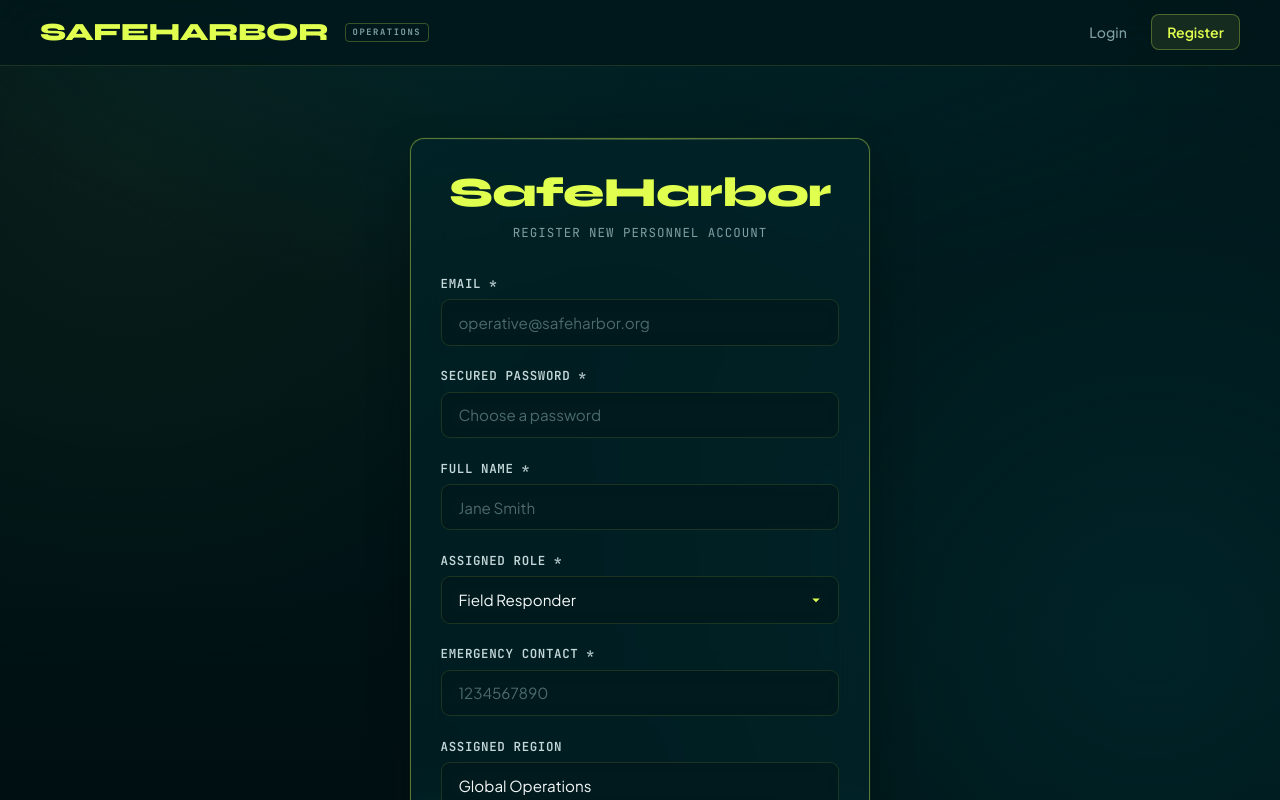
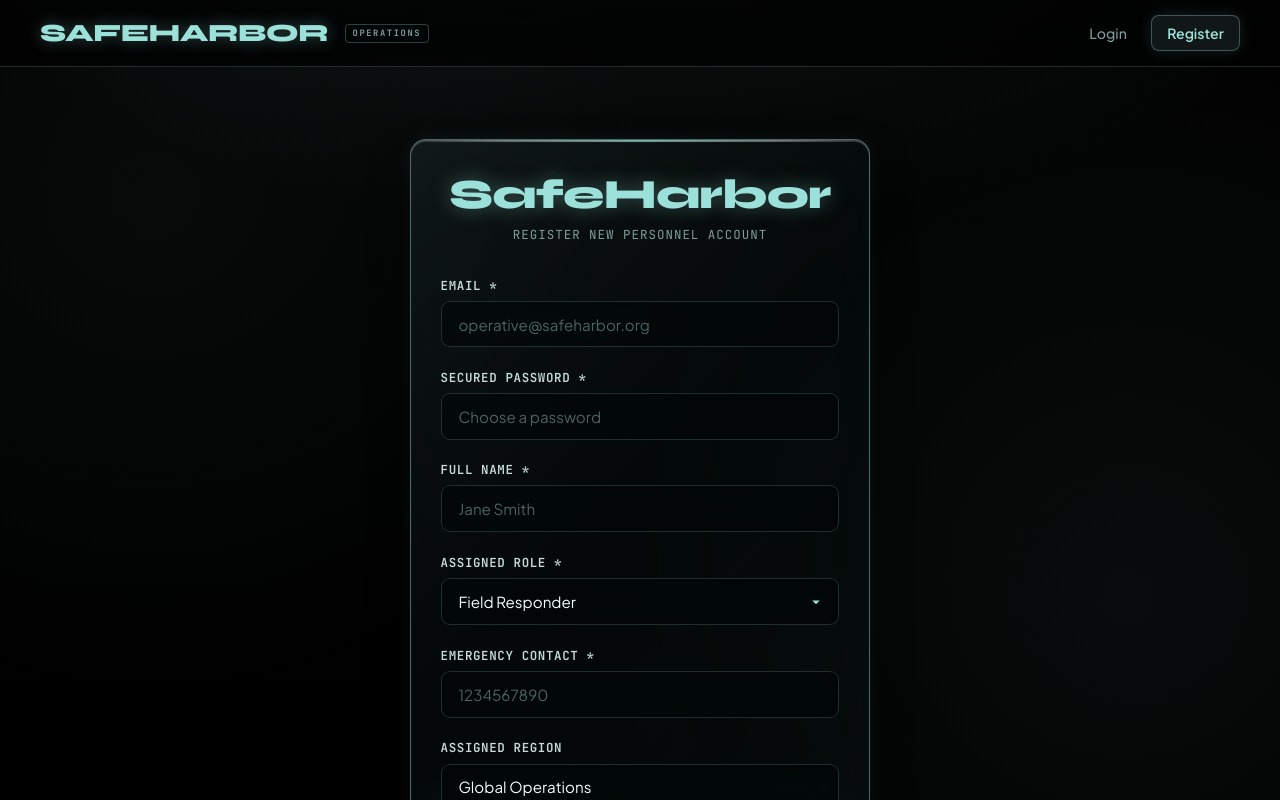
Before and after one commit to harivarman-007/Safeharbor, a React (Vite) app: page /register in a window 1280 px wide. Shown: the top 800 px of the page. Built offline with nearby package versions, Linux system fonts and the light colour scheme.

Commit message:
style: apply Onyx (#020202) and Turquoise (#9BE1D9) light-binding optical glassic theme

```diff
--- a/src/index.css
+++ b/src/index.css
@@ -1,11 +1,18 @@
 /* ==========================================================================
-   SAFEHARBOR DESIGN SYSTEM — ECLIPSE & VOLT GLASSIC
-   Eclipse: #00272B (CMYK: 100, 9, 0, 83 | RGB: 0, 39, 43)
-   Volt:    #E0FF4F (CMYK: 12, 0, 69, 0  | RGB: 224, 255, 79)
+   SAFEHARBOR DESIGN SYSTEM — ONYX & TURQUOISE OPTICAL GLASSIC
+   Onyx:       #020202 (CMYK: 0, 0, 0, 99  | RGB: 2, 2, 2)
+   Turquoise:  #9BE1D9 (CMYK: 32, 0, 4, 12 | RGB: 155, 225, 217)
+
+   Aesthetic:
+     - Pure Onyx Deep Canvas with Optical Light-Binding Prismatic Gradients
+     - Smooth Refractive Glass Panels that Bind & Bend Light
+     - Multi-layer Specular Caustic Edges & Frosted Diffusion (blur: 24px)
+
    Typography:
      - Titles: Winked Bond (fallbacks: Syne, Space Grotesk)
      - Very Small Lines: Jedira (fallbacks: JetBrains Mono, Space Mono)
-     - Body / Others: Nohemi & Lecturis (fallbacks: Plus Jakarta Sans)
+     - Body / Controls: Nohemi & Lecturis (fallbacks: Plus Jakarta Sans)
+
    Layout: Balanced Symmetrical Architecture
    Status: Clean Minimalist Typographic Indicators (No Pill Capsules / No AI Slop)
    ========================================================================== */
@@ -40,38 +47,40 @@
 }
 
 :root {
-  /* Brand Palette */
-  --eclipse: #00272B;
-  --eclipse-darker: #00171A;
-  --eclipse-deep: #001012;
-  --eclipse-elevated: #00363B;
-  --eclipse-surface: rgba(0, 39, 43, 0.62);
+  /* Onyx Base Palette */
+  --onyx: #020202;
+  --onyx-rgb: 2, 2, 2;
+  --onyx-deep: #000000;
+  --onyx-elevated: #070B0B;
+  --onyx-surface: rgba(4, 9, 9, 0.72);
 
-  --volt: #E0FF4F;
-  --volt-rgb: 224, 255, 79;
-  --volt-glow: rgba(224, 255, 79, 0.35);
-  --volt-subtle: rgba(224, 255, 79, 0.08);
-  --volt-border: rgba(224, 255, 79, 0.22);
-  --volt-hover: #e8ff70;
+  /* Turquoise Luminous Accent */
+  --turquoise: #9BE1D9;
+  --turquoise-rgb: 155, 225, 217;
+  --turquoise-glow: rgba(155, 225, 217, 0.4);
+  --turquoise-subtle: rgba(155, 225, 217, 0.08);
+  --turquoise-border: rgba(155, 225, 217, 0.22);
+  --turquoise-hover: #b4eee7;
+  --primary-color: #9BE1D9;
 
-  /* Semantic Accents */
-  --danger: #FF6666;
-  --danger-glow: rgba(255, 102, 102, 0.35);
-  --warning: #FFD25F;
-  --warning-glow: rgba(255, 210, 95, 0.35);
-  --info: #6CE5E8;
-  --info-glow: rgba(108, 229, 232, 0.35);
-  --success: #E0FF4F;
+  /* Semantic Highlights */
+  --danger: #FF6B6B;
+  --danger-glow: rgba(255, 107, 107, 0.35);
+  --warning: #FFD166;
+  --warning-glow: rgba(255, 209, 102, 0.35);
+  --info: #6EEBFF;
+  --info-glow: rgba(110, 235, 255, 0.35);
+  --success: #9BE1D9;
 
-  /* Glassic Properties */
-  --glass-bg: rgba(0, 39, 43, 0.58);
-  --glass-bg-hover: rgba(0, 48, 53, 0.72);
-  --glass-border: rgba(224, 255, 79, 0.12);
-  --glass-border-focus: rgba(224, 255, 79, 0.4);
+  /* Light-Binding Optical Glassic Properties */
+  --glass-bg: linear-gradient(135deg, rgba(155, 225, 217, 0.08) 0%, rgba(6, 12, 12, 0.65) 45%, rgba(155, 225, 217, 0.03) 100%);
+  --glass-bg-hover: linear-gradient(135deg, rgba(155, 225, 217, 0.12) 0%, rgba(8, 15, 15, 0.75) 45%, rgba(155, 225, 217, 0.06) 100%);
+  --glass-border: rgba(155, 225, 217, 0.18);
+  --glass-border-focus: rgba(155, 225, 217, 0.45);
   --glass-border-subtle: rgba(255, 255, 255, 0.06);
-  --glass-sheen: inset 0 1px 0 0 rgba(255, 255, 255, 0.08);
-  --glass-shadow: 0 20px 45px -10px rgba(0, 12, 14, 0.65), 0 0 1px 1px rgba(224, 255, 79, 0.05);
-  --glass-shadow-hover: 0 24px 50px -8px rgba(0, 12, 14, 0.8), 0 0 20px -2px rgba(224, 255, 79, 0.12);
+  --glass-sheen: inset 0 1.5px 1px 0 rgba(255, 255, 255, 0.22), inset 0 -1px 1px 0 rgba(155, 225, 217, 0.12);
+  --glass-shadow: 0 20px 48px -12px rgba(0, 0, 0, 0.9), 0 0 20px -3px rgba(155, 225, 217, 0.1);
+  --glass-shadow-hover: 0 28px 56px -10px rgba(0, 0, 0, 0.95), 0 0 32px 0px rgba(155, 225, 217, 0.24);
 
   /* Typography Stacks */
   --font-title: 'Winked Bond', 'Wicked Bond', 'Syne', 'Space Grotesk', system-ui, sans-serif;
@@ -79,17 +88,17 @@
   --font-body: 'Nohemi', 'Lecturis', 'Plus Jakarta Sans', system-ui, sans-serif;
 
   /* Text Colors */
-  --text-main: #F3F8F8;
-  --text-secondary: #C4D7D9;
-  --text-muted: #7E9FA2;
-  --text-dim: #4B6B6E;
+  --text-main: #F5FAFA;
+  --text-secondary: #C8DDDB;
+  --text-muted: #7E9C9A;
+  --text-dim: #4B6361;
 
-  /* Transitions */
+  /* Smooth Optical Transitions */
   --transition-fast: 0.16s cubic-bezier(0.16, 1, 0.3, 1);
   --transition-normal: 0.28s cubic-bezier(0.16, 1, 0.3, 1);
 }
 
-/* --- Reset & Base --- */
+/* --- Reset & Base Canvas --- */
 *, *::before, *::after {
   box-sizing: border-box;
   margin: 0;
@@ -99,12 +108,12 @@
 html, body, #root {
   min-height: 100%;
   font-family: var(--font-body);
-  background-color: var(--eclipse-darker);
+  background-color: var(--onyx);
   background-image:
-    radial-gradient(ellipse 90% 70% at 50% -10%, rgba(0, 54, 59, 0.5) 0%, transparent 70%),
-    radial-gradient(circle at 10% 20%, rgba(224, 255, 79, 0.04) 0%, transparent 40%),
-    radial-gradient(circle at 90% 80%, rgba(0, 48, 53, 0.6) 0%, transparent 50%),
-    linear-gradient(180deg, var(--eclipse-darker) 0%, var(--eclipse-deep) 100%);
+    radial-gradient(ellipse 85% 65% at 50% -15%, rgba(155, 225, 217, 0.09) 0%, transparent 68%),
+    radial-gradient(circle at 12% 25%, rgba(155, 225, 217, 0.04) 0%, transparent 40%),
+    radial-gradient(circle at 88% 75%, rgba(155, 225, 217, 0.05) 0%, transparent 45%),
+    linear-gradient(180deg, #020202 0%, #000000 100%);
   background-attachment: fixed;
   color: var(--text-main);
   overflow-x: hidden;
@@ -126,34 +135,37 @@ html, body, #root {
   margin: 0 auto;
 }
 
-/* --- Glassic Panel Styling --- */
+/* --- Transparent Light-Binding Glass Panel --- */
 .glass-panel {
   background: var(--glass-bg);
-  backdrop-filter: blur(18px);
-  -webkit-backdrop-filter: blur(18px);
+  backdrop-filter: blur(24px) saturate(190%);
+  -webkit-backdrop-filter: blur(24px) saturate(190%);
   border: 1px solid var(--glass-border);
-  border-radius: 14px;
+  border-radius: 16px;
   padding: 1.85rem;
-  box-shadow: var(--glass-shadow);
-  transition: transform var(--transition-normal), box-shadow var(--transition-normal), border-color var(--transition-normal);
+  box-shadow: var(--glass-sheen), var(--glass-shadow);
+  transition: transform var(--transition-normal), box-shadow var(--transition-normal), border-color var(--transition-normal), background var(--transition-normal);
   position: relative;
   overflow: hidden;
 }
 
+/* Specular light-bending edge highlight */
 .glass-panel::before {
   content: '';
   position: absolute;
   top: 0;
   left: 0;
   right: 0;
-  height: 1px;
-  background: linear-gradient(90deg, transparent 0%, rgba(255, 255, 255, 0.12) 30%, rgba(224, 255, 79, 0.25) 50%, rgba(255, 255, 255, 0.12) 70%, transparent 100%);
+  height: 1.5px;
+  background: linear-gradient(90deg, transparent 0%, rgba(255, 255, 255, 0.28) 20%, rgba(155, 225, 217, 0.65) 50%, rgba(255, 255, 255, 0.28) 80%, transparent 100%);
   pointer-events: none;
 }
 
 .glass-panel:hover {
-  border-color: rgba(224, 255, 79, 0.22);
-  box-shadow: var(--glass-shadow-hover);
+  background: var(--glass-bg-hover);
+  border-color: rgba(155, 225, 217, 0.38);
+  box-shadow: var(--glass-sheen), var(--glass-shadow-hover);
+  transform: translateY(-2px);
 }
 
 /* --- Typography --- */
@@ -167,9 +179,9 @@ h1, h2, h3, h4, h5, h6 {
 }
 
 h1 {
-  font-size: 2.4rem;
+  font-size: 2.45rem;
   font-weight: 800;
-  background: linear-gradient(135deg, #FFFFFF 0%, #E8F2F2 40%, var(--volt) 100%);
+  background: linear-gradient(135deg, #FFFFFF 0%, #D8F2EF 40%, var(--turquoise) 100%);
   -webkit-background-clip: text;
   -webkit-text-fill-color: transparent;
 }
@@ -205,7 +217,7 @@ p {
 .dashboard-header p {
   font-family: var(--font-small);
   font-size: 0.8rem;
-  letter-spacing: 0.06em;
+  letter-spacing: 0.08em;
   text-transform: uppercase;
   color: var(--text-muted);
   margin-top: 0.35rem;
@@ -216,7 +228,7 @@ p {
   display: grid;
   grid-template-columns: repeat(4, 1fr);
   gap: 1.5rem;
-  margin-bottom: 2rem;
+  margin-bottom: 2.25rem;
 }
 
 @media (max-width: 1080px) {
@@ -232,12 +244,11 @@ p {
 }
 
 .stat-card {
-  padding: 1.6rem;
+  padding: 1.65rem;
   display: flex;
   flex-direction: column;
   justify-content: space-between;
-  min-height: 140px;
-  border: 1px solid var(--glass-border);
+  min-height: 142px;
 }
 
 .stat-card::after {
@@ -245,10 +256,11 @@ p {
   position: absolute;
   bottom: 0;
   left: 0;
-  width: 36px;
+  width: 40px;
   height: 2px;
-  background: var(--volt);
-  opacity: 0.8;
+  background: var(--turquoise);
+  opacity: 0.85;
+  box-shadow: 0 0 10px var(--turquoise);
   transition: width var(--transition-normal);
 }
 
@@ -268,10 +280,11 @@ p {
 
 .stat-card-value {
   font-family: var(--font-title);
-  font-size: 2.75rem;
+  font-size: 2.85rem;
   font-weight: 800;
   line-height: 1;
-  color: var(--volt);
+  color: var(--turquoise);
+  text-shadow: 0 0 20px rgba(155, 225, 217, 0.25);
   letter-spacing: -0.03em;
   margin: 0.35rem 0;
 }
@@ -302,10 +315,10 @@ p {
   display: flex;
   justify-content: space-between;
   align-items: center;
-  padding: 0.9rem 2.5rem;
-  background: rgba(0, 23, 26, 0.78);
-  backdrop-filter: blur(20px);
-  -webkit-backdrop-filter: blur(20px);
+  padding: 0.95rem 2.5rem;
+  background: rgba(2, 2, 2, 0.78);
+  backdrop-filter: blur(24px) saturate(180%);
+  -webkit-backdrop-filter: blur(24px) saturate(180%);
   border-bottom: 1px solid var(--glass-border);
   position: sticky;
   top: 0;
@@ -321,9 +334,10 @@ p {
   font-weight: 800;
   font-size: 1.55rem;
   letter-spacing: -0.02em;
-  color: var(--volt);
+  color: var(--turquoise);
   text-transform: uppercase;
   position: relative;
+  text-shadow: 0 0 16px rgba(155, 225, 217, 0.35);
 }
 
 .navbar-brand::after {
@@ -334,7 +348,7 @@ p {
   color: var(--text-muted);
   margin-left: 0.4rem;
   padding: 0.15rem 0.4rem;
-  border: 1px solid rgba(224, 255, 79, 0.25);
+  border: 1px solid rgba(155, 225, 217, 0.28);
   border-radius: 4px;
 }
 
@@ -358,15 +372,16 @@ p {
 
 .nav-link:hover {
   color: var(--text-main);
-  background: rgba(224, 255, 79, 0.05);
-  border-color: rgba(224, 255, 79, 0.1);
+  background: rgba(155, 225, 217, 0.06);
+  border-color: rgba(155, 225, 217, 0.15);
 }
 
 .nav-link.active {
-  color: var(--volt);
-  background: rgba(224, 255, 79, 0.09);
-  border-color: rgba(224, 255, 79, 0.28);
+  color: var(--turquoise);
+  background: rgba(155, 225, 217, 0.1);
+  border-color: rgba(155, 225, 217, 0.32);
   font-weight: 600;
+  box-shadow: 0 0 15px rgba(155, 225, 217, 0.15);
 }
 
 .navbar-user {
@@ -390,10 +405,10 @@ p {
 .user-role {
   font-family: var(--font-small);
   font-size: 0.68rem;
-  color: var(--volt);
+  color: var(--turquoise);
   text-transform: uppercase;
   letter-spacing: 0.08em;
-  opacity: 0.85;
+  opacity: 0.9;
 }
 
 /* --- Forms & Inputs --- */
@@ -421,14 +436,14 @@ select,
 textarea {
   width: 100%;
   padding: 0.8rem 1.05rem;
-  background: rgba(0, 23, 26, 0.7);
+  background: rgba(2, 6, 6, 0.72);
   border: 1px solid var(--glass-border);
   border-radius: 9px;
   color: var(--text-main);
   font-family: var(--font-body);
   font-size: 0.95rem;
   transition: all var(--transition-fast);
-  backdrop-filter: blur(10px);
+  backdrop-filter: blur(14px);
 }
 
 input::placeholder,
@@ -440,9 +455,9 @@ input:focus,
 select:focus,
 textarea:focus {
   outline: none;
-  border-color: var(--volt);
-  box-shadow: 0 0 0 3px rgba(224, 255, 79, 0.18);
-  background: rgba(0, 30, 34, 0.9);
+  border-color: var(--turquoise);
+  box-shadow: 0 0 0 3px rgba(155, 225, 217, 0.22);
+  background: rgba(4, 10, 10, 0.92);
 }
 
 select {
@@ -454,7 +469,7 @@ select {
 }
 
 select option {
-  background-color: var(--eclipse);
+  background-color: #070B0B;
   color: var(--text-main);
 }
 
@@ -469,8 +484,8 @@ textarea {
   align-items: center;
   justify-content: center;
   gap: 0.5rem;
-  padding: 0.7rem 1.35rem;
-  border-radius: 8px;
+  padding: 0.7rem 1.4rem;
+  border-radius: 9px;
   font-family: var(--font-body);
   font-weight: 600;
   font-size: 0.9rem;
@@ -482,42 +497,43 @@ textarea {
 }
 
 .btn-primary {
-  background: var(--volt);
-  color: var(--eclipse-deep);
+  background: var(--turquoise);
+  color: var(--onyx-deep);
   font-weight: 700;
-  border-color: var(--volt);
-  box-shadow: 0 4px 16px rgba(224, 255, 79, 0.28);
+  border-color: var(--turquoise);
+  box-shadow: 0 4px 18px rgba(155, 225, 217, 0.32);
 }
 
 .btn-primary:hover:not(:disabled) {
-  background: var(--volt-hover);
-  border-color: var(--volt-hover);
+  background: var(--turquoise-hover);
+  border-color: var(--turquoise-hover);
   transform: translateY(-1px);
-  box-shadow: 0 6px 20px rgba(224, 255, 79, 0.4);
+  box-shadow: 0 6px 24px rgba(155, 225, 217, 0.48);
 }
 
 .btn-secondary {
-  background: rgba(224, 255, 79, 0.06);
+  background: rgba(155, 225, 217, 0.06);
   color: var(--text-main);
-  border-color: rgba(224, 255, 79, 0.2);
+  border-color: rgba(155, 225, 217, 0.22);
+  backdrop-filter: blur(10px);
 }
 
 .btn-secondary:hover:not(:disabled) {
-  background: rgba(224, 255, 79, 0.14);
-  color: var(--volt);
-  border-color: var(--volt);
+  background: rgba(155, 225, 217, 0.16);
+  color: var(--turquoise);
+  border-color: var(--turquoise);
 }
 
 .btn-danger {
-  background: rgba(255, 102, 102, 0.12);
+  background: rgba(255, 107, 107, 0.12);
   color: var(--danger);
-  border-color: rgba(255, 102, 102, 0.3);
+  border-color: rgba(255, 107, 107, 0.32);
 }
 
 .btn-danger:hover:not(:disabled) {
   background: var(--danger);
-  color: var(--eclipse-deep);
-  box-shadow: 0 4px 16px var(--danger-glow);
+  color: #000000;
+  box-shadow: 0 4px 18px var(--danger-glow);
 }
 
 .btn:disabled {
@@ -529,9 +545,10 @@ textarea {
 .table-container {
   overflow-x: auto;
   margin-top: 1.25rem;
-  border-radius: 12px;
+  border-radius: 14px;
   border: 1px solid var(--glass-border);
-  background: rgba(0, 23, 26, 0.45);
+  background: rgba(3, 8, 8, 0.55);
+  box-shadow: var(--glass-sheen);
 }
 
 table {
@@ -541,12 +558,12 @@ table {
 }
 
 th, td {
-  padding: 1rem 1.25rem;
+  padding: 1.05rem 1.25rem;
   font-size: 0.9rem;
 }
 
 th {
-  background: rgba(0, 18, 20, 0.6);
+  background: rgba(2, 4, 4, 0.7);
   font-family: var(--font-small);
   font-size: 0.72rem;
   font-weight: 600;
@@ -566,10 +583,10 @@ tr:last-child {
 }
 
 tbody tr:hover {
-  background: rgba(224, 255, 79, 0.03);
+  background: rgba(155, 225, 217, 0.04);
 }
 
-/* --- REMOVED COLOR PILLS: Refined Minimalist Status Typography --- */
+/* --- Refined Minimalist Status Typography (No AI Slop Color Pills) --- */
 .badge {
   display: inline-flex;
   align-items: center;
@@ -596,11 +613,11 @@ tbody tr:hover {
 }
 
 .badge-success {
-  color: var(--volt) !important;
+  color: var(--turquoise) !important;
 }
 .badge-success::before {
-  background: var(--volt);
-  box-shadow: 0 0 8px var(--volt);
+  background: var(--turquoise);
+  box-shadow: 0 0 8px var(--turquoise);
 }
 
 .badge-danger {
@@ -640,21 +657,21 @@ tbody tr:hover {
 .capacity-bar-fill {
   height: 100%;
   border-radius: 9999px;
-  background: linear-gradient(90deg, rgba(224, 255, 79, 0.6) 0%, var(--volt) 100%);
-  box-shadow: 0 0 8px var(--volt-glow);
+  background: linear-gradient(90deg, rgba(155, 225, 217, 0.55) 0%, var(--turquoise) 100%);
+  box-shadow: 0 0 10px var(--turquoise-glow);
   transition: width 0.5s ease-in-out;
 }
 
-/* --- Modals --- */
+/* --- Light-Binding Modals --- */
 .modal-overlay {
   position: fixed;
   top: 0;
   left: 0;
   width: 100%;
   height: 100%;
-  background: rgba(0, 16, 18, 0.85);
-  backdrop-filter: blur(14px);
-  -webkit-backdrop-filter: blur(14px);
+  background: rgba(0, 0, 0, 0.85);
+  backdrop-filter: blur(18px);
+  -webkit-backdrop-filter: blur(18px);
   display: flex;
   align-items: center;
   justify-content: center;
@@ -663,14 +680,14 @@ tbody tr:hover {
 }
 
 .modal-content {
-  background: var(--eclipse);
+  background: linear-gradient(135deg, rgba(155, 225, 217, 0.1) 0%, rgba(6, 12, 12, 0.85) 50%, rgba(155, 225, 217, 0.04) 100%);
   border: 1px solid var(--glass-border-focus);
-  border-radius: 16px;
+  border-radius: 18px;
   width: 90%;
   max-width: 600px;
   padding: 2.25rem;
   position: relative;
-  box-shadow: 0 30px 60px -12px rgba(0, 10, 12, 0.8), 0 0 30px -5px rgba(224, 255, 79, 0.12);
+  box-shadow: var(--glass-sheen), 0 35px 70px -15px rgba(0, 0, 0, 0.95), 0 0 35px -5px rgba(155, 225, 217, 0.2);
   animation: slideUp 0.3s cubic-bezier(0.16, 1, 0.3, 1);
 }
 
@@ -693,11 +710,11 @@ tbody tr:hover {
 }
 
 .modal-close-btn:hover {
-  background: rgba(224, 255, 79, 0.1);
-  color: var(--volt);
+  background: rgba(155, 225, 217, 0.12);
+  color: var(--turquoise);
 }
 
-/* --- Domain Chart: Vertical Columns with Volt Highlight --- */
+/* --- Domain Chart: Vertical Columns with Turquoise Caustic Highlight --- */
 .chart-container {
   margin-top: 0.5rem;
 }
@@ -727,16 +744,16 @@ tbody tr:hover {
   display: flex;
   flex-direction: column;
   justify-content: flex-end;
-  background: rgba(224, 255, 79, 0.04);
-  border: 1px solid rgba(224, 255, 79, 0.08);
+  background: rgba(155, 225, 217, 0.03);
+  border: 1px solid rgba(155, 225, 217, 0.1);
   border-radius: 6px 6px 0 0;
   overflow: hidden;
 }
 
 .chart-bar-fill {
   width: 100%;
-  background: linear-gradient(180deg, var(--volt) 0%, rgba(224, 255, 79, 0.45) 100%);
-  box-shadow: 0 -4px 12px rgba(224, 255, 79, 0.25);
+  background: linear-gradient(180deg, var(--turquoise) 0%, rgba(155, 225, 217, 0.35) 100%);
+  box-shadow: 0 -4px 14px rgba(155, 225, 217, 0.35);
   transition: height 0.5s cubic-bezier(0.16, 1, 0.3, 1);
   border-radius: 5px 5px 0 0;
 }
@@ -757,7 +774,7 @@ tbody tr:hover {
   font-family: var(--font-small);
   font-size: 0.85rem;
   font-weight: 600;
-  color: var(--volt);
+  color: var(--turquoise);
   text-align: center;
 }
 
@@ -828,7 +845,7 @@ tbody tr:hover {
 
 /* --- Error Notification & Toasts --- */
 .global-error-stack {
-  background: rgba(255, 102, 102, 0.08);
+  background: rgba(255, 107, 107, 0.08);
   border: 1px solid var(--danger);
   border-radius: 9px;
   padding: 1rem 1.25rem;
@@ -858,32 +875,33 @@ tbody tr:hover {
 
 .notification-toast {
   padding: 1rem 1.25rem;
-  border-radius: 10px;
-  box-shadow: 0 16px 32px rgba(0, 10, 12, 0.7);
+  border-radius: 12px;
+  box-shadow: 0 18px 36px rgba(0, 0, 0, 0.85);
   display: flex;
   justify-content: space-between;
   align-items: center;
   gap: 1rem;
   animation: slideInRight 0.3s cubic-bezier(0.16, 1, 0.3, 1);
-  backdrop-filter: blur(14px);
-  -webkit-backdrop-filter: blur(14px);
+  backdrop-filter: blur(18px);
+  -webkit-backdrop-filter: blur(18px);
   font-size: 0.9rem;
 }
 
 .toast-success {
-  background: rgba(0, 39, 43, 0.92);
-  border: 1px solid var(--volt);
-  color: var(--volt);
+  background: rgba(4, 12, 12, 0.92);
+  border: 1px solid var(--turquoise);
+  color: var(--turquoise);
+  box-shadow: 0 0 20px rgba(155, 225, 217, 0.2);
 }
 
 .toast-error {
-  background: rgba(36, 12, 12, 0.92);
+  background: rgba(30, 8, 8, 0.92);
   border: 1px solid var(--danger);
   color: #FFA5A5;
 }
 
 .toast-warning {
-  background: rgba(36, 28, 10, 0.92);
+  background: rgba(32, 22, 6, 0.92);
   border: 1px solid var(--warning);
   color: #FFF0A5;
 }
@@ -926,9 +944,10 @@ tbody tr:hover {
   font-family: var(--font-title);
   font-size: 2.6rem;
   font-weight: 800;
-  color: var(--volt);
+  color: var(--turquoise);
   letter-spacing: -0.02em;
   margin-bottom: 0.35rem;
+  text-shadow: 0 0 20px rgba(155, 225, 217, 0.35);
 }
 
 .auth-header p {
@@ -947,7 +966,7 @@ tbody tr:hover {
 }
 
 .auth-link {
-  color: var(--volt);
+  color: var(--turquoise);
   text-decoration: none;
   font-weight: 600;
   margin-left: 0.35rem;
```
Also changed, not shown: src/components/common/OccupancyModal.css (+4 -3 lines).
